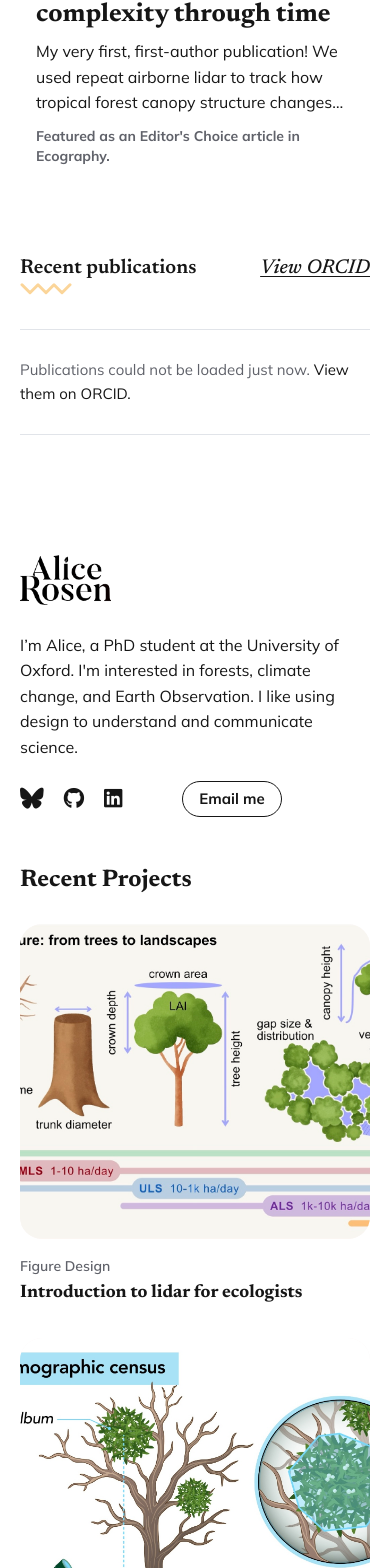
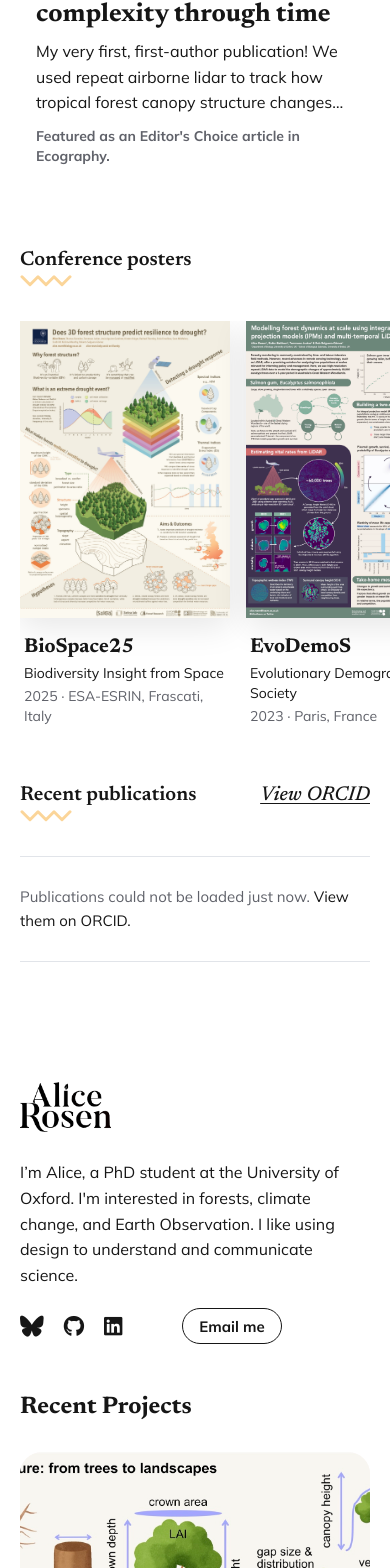
Before and after one commit to alice-rosen/alice-rosen.github.io, a Jekyll site: the page built from research/index.html, in a window 390 px wide. Shown: the part 977-2545 px from the top of the page. Built offline with Jekyll 4.4.1, drawn with Linux system fonts in a browser that asks for light colours; a style sheet for code colours, icons or effects is not loaded.

Commit message:
Add conference posters section and lightbox
Introduce a conference posters gallery with lightbox support: add _data/conference_posters.yml, poster images, js/poster-lightbox.js, and styles in _sass/4-layouts/_research.scss. Render posters and dialog in research/index.html and include the new script in _layouts/default.html. Also fix a typo and update citation metadata for the LLM pipeline project (_projects/2025-02-07-LLM-pipeline.md). This change provides responsive grid layout, accessible dialog controls, lazy image loading hooks, and mobile scrolling improvements.

```diff
--- /dev/null
+++ b/_data/conference_posters.yml
@@ -0,0 +1,19 @@
+- name: BioSpace25
+  subtitle: Biodiversity Insight from Space
+  location: ESA-ESRIN, Frascati, Italy
+  year: 2025
+  image: /images/BioSpace25_poster_ESA_Frascati_Italy.jpg
+  alt: Poster titled “Does 3D forest structure predict resilience to drought?”
+
+- name: EvoDemoS
+  subtitle: Evolutionary Demography Society
+  location: Paris, France
+  year: 2023
+  image: /images/EvoDemo-poster-Paris-France-2023.jpg
+  alt: Poster titled “Modelling forest dynamics at scale using integral projection models and multi-temporal LiDAR”
+
+- name: Postgraduate Symposium
+  location: University of Bristol, UK
+  year: 2021
+  image: /images/PG Symposium poster_low_res.jpeg
+  alt: Poster titled “The structural complexity of tropical forest canopies”
--- a/_layouts/default.html
+++ b/_layouts/default.html
@@ -27,6 +27,7 @@
   <script src="{{ site.baseurl }}/js/project-filters.js?v={{ site.time | date: '%s' }}"></script>
   <script src="{{ site.baseurl }}/js/image-comparisons.js"></script>
   <script src="{{ site.baseurl }}/js/project-citations.js"></script>
+  <script src="{{ site.baseurl }}/js/poster-lightbox.js"></script>
 </body>
 
 </html>
--- a/_sass/4-layouts/_research.scss
+++ b/_sass/4-layouts/_research.scss
@@ -8,6 +8,132 @@
   .publications {
     margin-top: 72px;
   }
+
+  .conference-posters {
+    margin: 48px 0 0;
+  }
+}
+
+.conference-posters__grid {
+  display: grid;
+  grid-template-columns: repeat(3, minmax(0, 1fr));
+  gap: 24px;
+}
+
+.conference-poster {
+  min-width: 0;
+}
+
+.conference-poster__image {
+  display: block;
+  aspect-ratio: 1 / 1.414;
+  transition: transform .25s ease;
+
+  &:hover {
+    transform: translateY(-5px);
+  }
+
+  img {
+    display: block;
+    width: 100%;
+    height: 100%;
+    object-fit: contain;
+    box-shadow: 0 8px 32px rgba(0, 0, 0, .1);
+  }
+}
+
+.conference-poster__content {
+  padding: 16px 4px 0;
+}
+
+.conference-poster__title {
+  margin: 0;
+  font-size: 20px;
+}
+
+.conference-poster__subtitle,
+.conference-poster__meta {
+  margin: 3px 0 0;
+  font-size: 14px;
+  line-height: 1.45;
+}
+
+.conference-poster__subtitle {
+  color: var(--text-color);
+}
+
+.conference-poster__meta {
+  color: var(--text-alt-color);
+}
+
+.poster-lightbox {
+  width: fit-content;
+  max-width: min(92vw, 1100px);
+  max-height: 94vh;
+  padding: 48px 20px 18px;
+  border: 0;
+  border-radius: 14px;
+  color: var(--text-color);
+  background: var(--background-color);
+  box-shadow: 0 24px 80px rgba(0, 0, 0, .35);
+
+  &::backdrop {
+    background: rgba(0, 0, 0, .72);
+    backdrop-filter: blur(4px);
+  }
+}
+
+.poster-lightbox__close {
+  position: absolute;
+  top: 8px;
+  right: 10px;
+  display: grid;
+  place-items: center;
+  width: 36px;
+  height: 36px;
+  padding: 0;
+  border: 0;
+  border-radius: 50%;
+  font-size: 30px;
+  line-height: 1;
+  color: var(--heading-font-color);
+  background: transparent;
+  cursor: pointer;
+
+  &:hover {
+    color: var(--primary-color);
+    background: var(--background-alt-color);
+  }
+}
+
+.poster-lightbox__figure {
+  margin: 0;
+}
+
+.poster-lightbox__image {
+  display: block;
+  width: auto;
+  max-width: 100%;
+  max-height: calc(94vh - 120px);
+  margin: 0 auto;
+  box-shadow: 0 8px 32px rgba(0, 0, 0, .14);
+}
+
+.poster-lightbox__caption {
+  display: flex;
+  justify-content: center;
+  gap: 8px;
+  margin-top: 12px;
+  font-size: 14px;
+  text-align: center;
+
+  strong {
+    color: var(--heading-font-color);
+  }
+}
+
+.poster-lightbox__meta {
+  color: var(--text-alt-color);
 }
 
 .publications__list {
@@ -79,6 +205,33 @@
 }
 
 @media (max-width: $mobile) {
+  .conference-posters__grid {
+    grid-template-columns: repeat(3, minmax(210px, 72vw));
+    gap: 16px;
+    margin-right: -20px;
+    padding-right: 20px;
+    overflow-x: auto;
+    scroll-snap-type: x mandatory;
+  }
+
+  .conference-poster {
+    scroll-snap-align: start;
+  }
+
+  .poster-lightbox {
+    max-width: 96vw;
+    padding: 44px 10px 14px;
+  }
+
+  .poster-lightbox__caption {
+    display: block;
+
+    span {
+      display: block;
+      margin-top: 2px;
+    }
+  }
+
   .research-page .publications {
     margin-top: 56px;
   }
--- /dev/null
+++ b/js/poster-lightbox.js
@@ -0,0 +1,49 @@
+(function () {
+  "use strict";
+
+  var dialog = document.getElementById("poster-lightbox");
+
+  if (!dialog || typeof dialog.showModal !== "function") {
+    return;
+  }
+
+  var image = dialog.querySelector(".poster-lightbox__image");
+  var title = dialog.querySelector("#poster-lightbox-title");
+  var meta = dialog.querySelector(".poster-lightbox__meta");
+  var close = dialog.querySelector(".poster-lightbox__close");
+  var links = document.querySelectorAll("[data-poster-lightbox]");
+
+  links.forEach(function (link) {
+    link.addEventListener("click", function (event) {
+      var card = link.closest(".conference-poster");
+      var thumbnail = link.querySelector("img");
+
+      event.preventDefault();
+      image.src = link.href;
+      image.alt = thumbnail ? thumbnail.alt : "";
+      title.textContent = card.querySelector(".conference-poster__title").textContent;
+      meta.textContent = card.querySelector(".conference-poster__meta").textContent;
+      dialog.showModal();
+    });
+  });
+
+  close.addEventListener("click", function () {
+    dialog.close();
+  });
+
+  document.addEventListener("keydown", function (event) {
+    if (event.key === "Escape" && dialog.open) {
+      dialog.close();
+    }
+  });
+
+  dialog.addEventListener("click", function (event) {
+    if (event.target === dialog) {
+      dialog.close();
+    }
+  });
+
+  dialog.addEventListener("close", function () {
+    image.removeAttribute("src");
+  });
+}());
--- a/research/index.html
+++ b/research/index.html
@@ -47,6 +47,43 @@ permalink: /science/
     {% endif %}
   </div>
 
+  <section class="section conference-posters animate" aria-labelledby="conference-posters-title">
+    <div class="container">
+      <div class="section__info">
+        <div class="section__head">
+          <h2 class="section__title" id="conference-posters-title">Conference posters</h2>
+        </div>
+        <svg xmlns="http://www.w3.org/2000/svg" width="52" height="12" fill="none" aria-hidden="true"><path stroke="var(--accent-color)" stroke-linecap="round" stroke-linejoin="round" stroke-width="3" d="m2 1.734 8 8 8-8 8 8 8-8 8 8 8-8"/></svg>
+      </div>
+
+      <div class="conference-posters__grid">
+        {% for poster in site.data.conference_posters %}
+        <article class="conference-poster">
+          <a class="conference-poster__image" href="{{ poster.image | relative_url }}" data-poster-lightbox aria-label="Enlarge the {{ poster.name }} poster">
+            <img class="lazy" data-src="{{ poster.image | relative_url }}" alt="{{ poster.alt }}">
+          </a>
+          <div class="conference-poster__content">
+            <h3 class="conference-poster__title">{{ poster.name }}</h3>
+            {% if poster.subtitle %}<p class="conference-poster__subtitle">{{ poster.subtitle }}</p>{% endif %}
+            <p class="conference-poster__meta">{{ poster.year }} <span aria-hidden="true">·</span> {{ poster.location }}</p>
+          </div>
+        </article>
+        {% endfor %}
+      </div>
+    </div>
+  </section>
+
+  <dialog class="poster-lightbox" id="poster-lightbox" aria-labelledby="poster-lightbox-title">
+    <button class="poster-lightbox__close" type="button" aria-label="Close enlarged poster">&times;</button>
+    <figure class="poster-lightbox__figure">
+      <img class="poster-lightbox__image" alt="">
+      <figcaption class="poster-lightbox__caption">
+        <strong id="poster-lightbox-title"></strong>
+        <span class="poster-lightbox__meta"></span>
+      </figcaption>
+    </figure>
+  </dialog>
+
   <section class="section publications animate" aria-labelledby="publications-title">
     <div class="container">
       <div class="section__info">
```
Also changed, not shown: _projects/2025-02-07-LLM-pipeline.md (+6 -5 lines), images/BioSpace25_poster_ESA_Frascati_Italy.jpg (added), images/EvoDemo-poster-Paris-France-2023.jpg (added), 3 other files.
